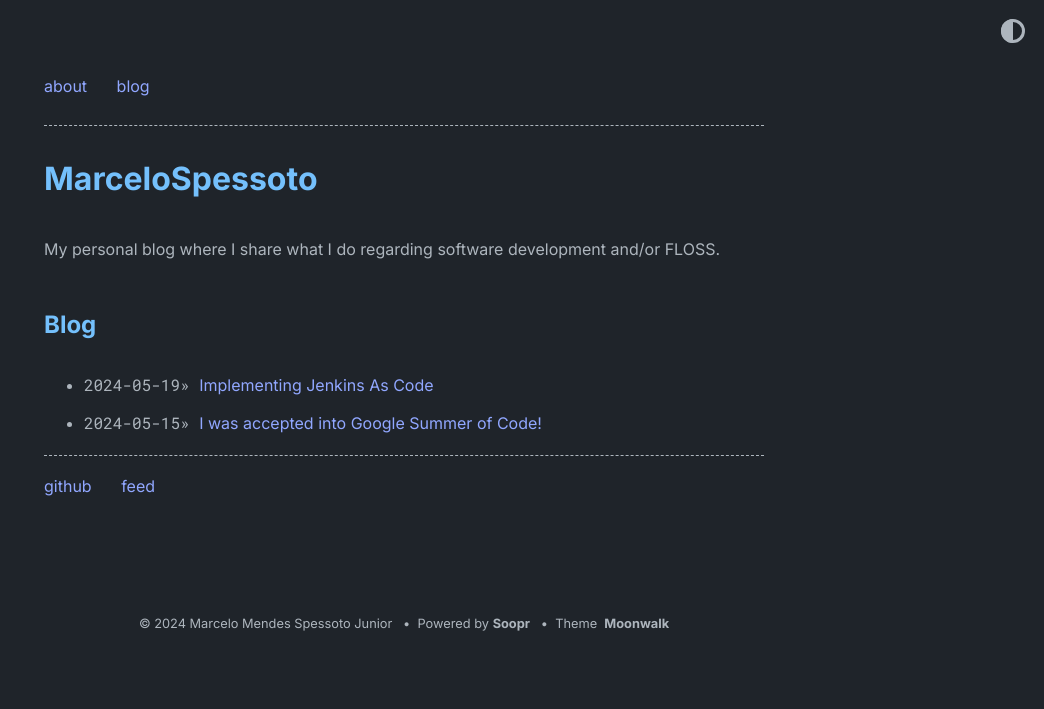
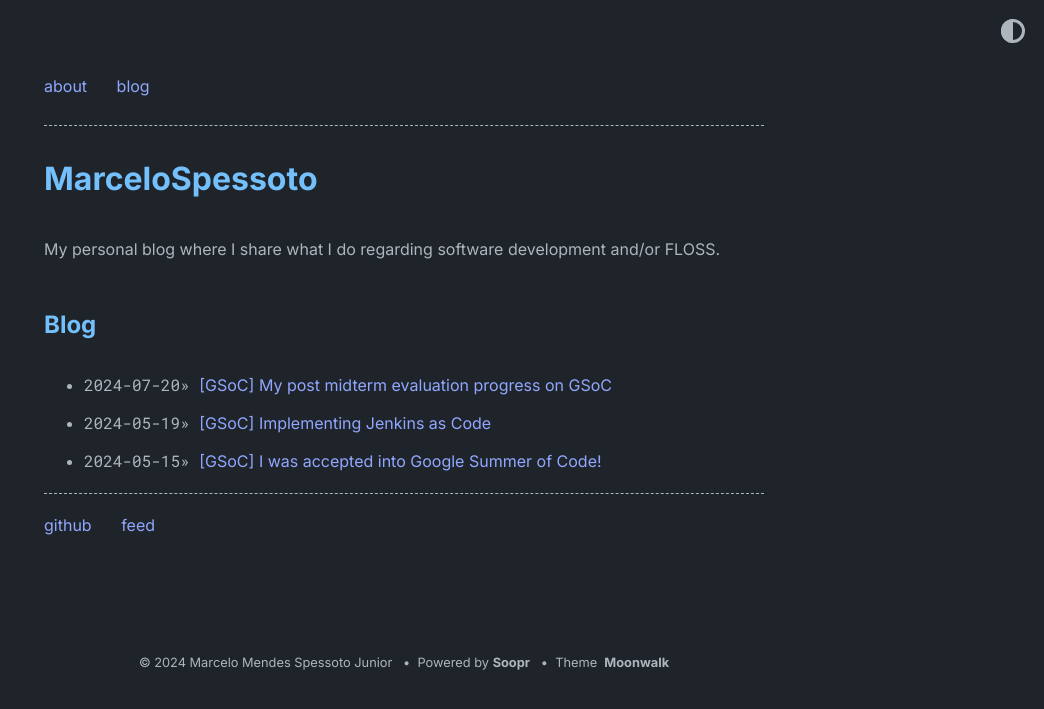
Before and after one commit to MarceloSpessoto/MarceloSpessoto.github.io, a Jekyll site: the page built from index.md, in a window 1280 px wide. Shown: the top 709 px of the page, without its empty margins (236-1280 px from the left). Built offline with Jekyll 4.4.1, drawn with Linux system fonts in a browser that asks for light colours; part of the change alters nothing that is shown.

Commit message:
_posts: Add GSoC midterm post
Signed-off-by: Marcelo Mendes Spessoto Junior <marcelomspessoto@gmail.com>

```diff
--- a/_posts/2024-05-15-first-gsoc.md
+++ b/_posts/2024-05-15-first-gsoc.md
@@ -1,6 +1,6 @@
 ---
 layout: post
-title:  "I was accepted into Google Summer of Code!"
+title:  "[GSoC] I was accepted into Google Summer of Code!"
 date:   2024-05-15
 ---
 
--- a/_posts/2024-05-19-implementing-jenkins-as-code.md
+++ b/_posts/2024-05-19-implementing-jenkins-as-code.md
@@ -1,3 +1,9 @@
+---
+layout: post
+title:  "[GSoC] Implementing Jenkins as Code"
+date:   2024-05-19
+---
+
 # Applying the Jenkins as Code paradigm
 
 On my first two GSoC weeks, I've dealt with a basic Code Coverage pipeline and implemented it on a
--- /dev/null
+++ b/_posts/2024-07-20-my-post-midterm-evaluation-progress-on-gsoc.md
@@ -0,0 +1,103 @@
+---
+layout: post
+title:  "[GSoC] My post midterm evaluation progress on GSoC"
+date:   2024-07-20
+---
+
+It has been a while since I've posted about my GSoC project, and a lot has changed about it.
+Since the midterm evaluation period has come to an end very recently, I will take the opportunity
+to share how the CI infrastructure is now and my next steps for it.
+
+# Completely migrating kworkflow GitHub Actions CI to Jenkins
+
+The kworkflow project uses GitHub Actions for all its needed automation processes, such as unit and
+integration tests, code coverage analysis and linting. However, a little bit of Jenkins automation may
+help the project with some things.
+
+First of all, it is expected that kworkflow integration tests get an improvement on complexity. In an ideal
+scenario, kworkflow will be tested with realistic test cases involving virtual machines (and maybe real
+machines) and coordination between devices (such as image deployment and ssh connections). The GitHub Actions's
+Ubuntu VM environment will not be enough to handle such situations. It will be necessary to prepare a
+self-hosted setup, and Jenkins is the best CI/CD tool for a self-hosted implementation. It is widely used
+to this day and it is open source, granting decent community support and flexibility for a tool.
+
+Also, this implementation would enable the kworkflow project to host its own code coverage, not relying
+anymore on codecov. Although codecov has made its source code available recently, and also offers a
+self-hosted solution, it is still better to have a kworkflow's own coverage host, since codecov is still
+on BSL license (which allows access to code, but is not open source according to OSI definition) on the
+time of this blog post.
+
+The final Jenkins implementation for this stage of development will completely migrate all
+GitHub Actions automation to Jenkins. It is expected, however, that the integration tests implementation
+changes over time. Also, the Jenkins infrastructure may work along existing GitHub Actions workflow,
+if the former's implementation brings no benefit over the latter.
+
+## The general architecture of the Jenkins infrastructure
+
+First of all, the Jenkins infrastructure is open source and available as code (by using IaC Jenkins plugins,
+such as, Jenkins Configuration as Code and Job DSL).
+
+The Jenkins server will be primarily composed by its controller deployed in the official Jenkins docker
+container. Alongside the controller, one or more agent containers will be deployed, with docker compose.
+These agents will be launched via SSH and run the Pipelines. Their Dockerfile will also ensure the
+setup of necessary tools for some Pipelines, such as kcov for code coverage or shellcheck for bash linting.
+These agent containers will run all tests, except the integration tests.
+
+For the integration tests, something different must be done, because it will contain testing scenarios
+with containers creating other containers (such as ssh integration test). Since the agent containers are being directly
+run by the host kernel, one should avoid granting them privilleges with `--privileged` flag or access to the
+container engine socket (in docker case). For integration tests, this should be an absolute NO, since the
+agent containers would not only get higher privilleges to create new containers for the integration tests (in
+the kworkflow case, the distros containers), but also run contributors's code (such as `run_tests.sh`, which would
+orchestrate the podman containers used for integration tests and could be maliciously modified by anyone). This
+would be a dangerous approach that would highly increase attack surface for the Jenkins physical server.
+
+The idea to overcome this is to simply follow the GitHub's approach when providing their GitHub Actions CI/CD
+environment: pack it into a VM. If a Virtual Machine agent is responsible for running the integration tests,
+which will allow containers in container, it won't be dangerous to grant containers higher privilleges, since
+they will only have access to the VM's kernel, completely isolated from the Jenkins's controller and the
+host kernel.
+
+For the other CI/CD automation, there is no need for a VM agent, because the other Pipelines will not
+require privillege escalation, and the lightweight approach is sufficient.
+
+Therefore, for the VM agent, Vagrant was the chosen tool to configure a virtualized environment for
+the integration tests. By using a Vagrantfile, one can easily set up the virtual machine setup, which
+is very similar to an "as code" approach for providing VMs.
+
+It is expected that the Jenkins CI for kworkflow will have, therefore, containerized environment for
+the majority of testing jobs (unit tests, code coverage, etc.) and a full VM for running integration tests.
+
+## An overview of the current status
+
+The base of the infrastructure is basically completed, for regular tests (excluding integration), but it
+needs more polishing. I am also not completely satisfied with the actual container agent implementation (using SSH)
+and plan to experiment a little bit more.
+
+It is now time to prepare myself for the most complex job: the integration tests. I can easily replicate its
+actual state with a VM agent, but I also need to plan how to adapt it for the upcoming deploy test validation,
+which will require an approach similar to a kernel-level CI testing.
+
+## The next steps
+
+Having a good base for a CI infrastructure to be applied to the kworkflow project, I plan to improve the
+following:
+
++ Experiment with Kubernetes plugin: The containerized solution for testing using SSH agents feels safer
+than using the Docker plugin to instantiate new containers within the controller container. However, there
+may be a more scalable and dynamic way to provide container agents. This may be the case for the Kubernetes
+plugin for Jenkins, which deals with using a Kubernetes cluster to dynamically provide new inbound Jenkins
+agents. This would be my final study on how to manage the container agents.
+
++ Polish the CI infrastructure repo: Having a setup to install all dependencies required to deploy the
+infrastructure would be nice. It is also very important to update its `Readme` and test the infrastructure
+on a real environment (i.e. in a real server).
+
++ Finish replicating the integration tests agent: Ensuring the infrastructure can execute an almost
+identical replica of the actual state of integration tests is something to be done soon. I also plan to
+study the (KernelCI Jenkins repository)[https://github.com/kernelci/kernelci-jenkins]. It will certainly
+help me prepare to implement the next steps for a CI infrastructure (the interaction with physical agents).
+
++ Write many blog posts about it: I plan to write tutorial blog posts explaining the different jenkins
+concepts I have explored so far, aiming to produce a more feasible content derived from this more theorical
+approach to GSoC and also keep a register of everything I've done so far.
```
